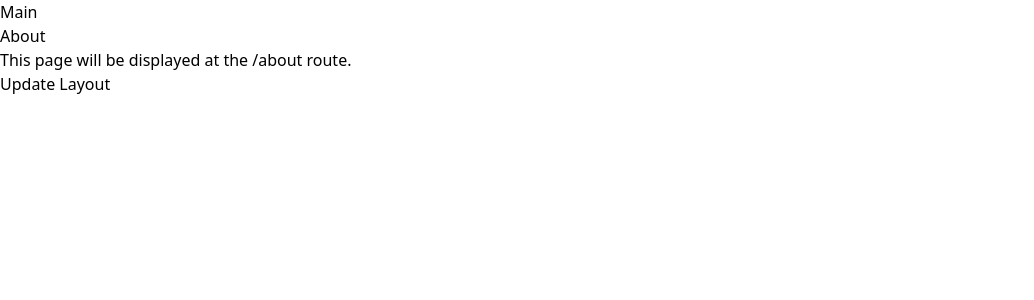
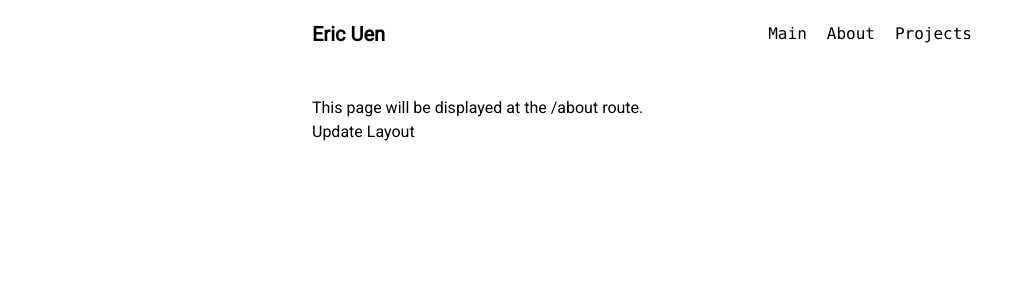
Before and after one commit to trueeric/portfolio2, a Nuxt app: page /about in a window 1280 px wide. Shown: the top 300 px of the page, without its empty margins (0-1034 px from the left). Built offline with nearby package versions, Linux system fonts and the light colour scheme.

Commit message:
021_Data Fetching: Project List - Listing Your GitHub Projects

```diff
--- /dev/null
+++ b/components/menu.vue
@@ -0,0 +1,21 @@
+<template>
+	<nav class="font-mono">
+		<ul class="flex space-x-3">
+			<li>
+				<NuxtLink to="/" class="link">Main</NuxtLink>
+			</li>
+			<li>
+				<NuxtLink to="/about" class="link">About</NuxtLink>
+			</li>
+			<li>
+				<NuxtLink to="/projects" class="link">Projects</NuxtLink>
+			</li>
+		</ul>
+	</nav>
+</template>
+
+<style scoped>
+.link {
+	@apply p-1 hover:bg-gray-100;
+}
+</style>
--- /dev/null
+++ b/components/project-list.vue
@@ -0,0 +1,34 @@
+<template>
+	<div>
+		<p class="mb-10">Take a look at my GitHub Projects!</p>
+	</div>
+	<section v-if="pending">Loading...</section>
+	<section v-else-if="error">Something went wrong... Try again!</section>
+	<section v-else>
+		<ul class="grid grid-cols-1 gap-4">
+			<li
+				v-for="repository in repos"
+				:key="repository.id"
+				class="border border-gray-200 rounded-sm p-4 hover:bg-gray-100 font-mono"
+			>
+				<a :href="repository.html_url" target="_blank">
+					<div class="flex items-center justify-between text-sm">
+						<div class="font-semibold">{{ repository.name }}</div>
+						<div>{{ repository.stargazers_count }} ★</div>
+					</div>
+					<p class="text-sm">{{ repository.description }}</p>
+				</a>
+			</li>
+		</ul>
+	</section>
+</template>
+
+<script setup>
+const { error, pending, data } = await useFetch('https://api.github.com/users/piotr-jura-udemy/repos')
+
+const repos = computed(() =>
+	data.value.filter((repo) => repo.description).sort((a, b) => b.stargazers_count - a.stargazers_count)
+)
+</script>
+
+<style lang="scss" scoped></style>
--- a/layouts/default.vue
+++ b/layouts/default.vue
@@ -1,15 +1,37 @@
 <template>
-	<nav>
-		<ul>
-			<li>
-				<NuxtLink to="/">Main</NuxtLink>
-			</li>
-			<li>
-				<NuxtLink to="/about">About</NuxtLink>
-			</li>
-		</ul>
-	</nav>
-	<div>
-		<slot />
+	<div class="container mx-auto max-w-2xl">
+		<header class="flex justify-between items-center mt-5">
+			<div>
+				<NuxtLink to="/" class="text-xl font-semibold p-2 hover:bg-gray-100">Eric Uen</NuxtLink>
+			</div>
+			<Menu />
+		</header>
+		<main class="p-2 mt-10">
+			<slot />
+		</main>
 	</div>
 </template>
+
+<script setup>
+useHead({
+	titleTemplate: '%s - Eric Uen',
+	link: [
+		{
+			rel: 'preconnect',
+			href: 'https://fonts.googleapis.com',
+		},
+		{
+			rel: 'stylesheet',
+			href: 'https://fonts.googleapis.com/css2?family=Roboto&display=swap',
+			crossorigin: '',
+		},
+	],
+})
+</script>
+
+<style>
+body {
+	font-family: 'Roboto';
+	/* font-family: 'Noto+Sans+TC'; */
+}
+</style>
--- a/pages/about.vue
+++ b/pages/about.vue
@@ -8,14 +8,7 @@
 </template>
 
 <script setup>
-// definePageMeta({
-// 	layout: 'another',
-// })
-// function enableCustomLayout(){
-// 	setPageLayout(layout:'another')
-// }
-
-function enableCustomLayout() {
-	setPageLayout('another')
-}
+useHead({
+	title: 'About',
+})
 </script>
--- a/pages/index.vue
+++ b/pages/index.vue
@@ -4,3 +4,31 @@
 		<AppAlert> This is an auto-imported component </AppAlert>
 	</div>
 </template>
+
+<script setup>
+useSeoMeta({
+	title: 'Main page',
+	description: 'This is a main page.',
+	ogTitle: 'Main page',
+	ogDescription: '[og:description]',
+	ogImage: '[og:image]',
+	ogUrl: '[og:url]',
+	twitterTitle: 'Main page',
+	twitterDescription: 'This is a main page.',
+	twitterImage: '[twitter:image]',
+	twitterCard: 'summary',
+})
+
+useHead({
+	htmlAttrs: {
+		lang: 'en',
+	},
+	link: [
+		{
+			rel: 'icon',
+			type: 'image/png',
+			href: '/favicon.png',
+		},
+	],
+})
+</script>
--- /dev/null
+++ b/pages/projects.vue
@@ -0,0 +1,10 @@
+<template>
+	<div>
+		<h2 class="text-2xl font-semibold mb-10">Projects</h2>
+		<ProjectList />
+	</div>
+</template>
+
+<script setup></script>
+
+<style lang="scss" scoped></style>
```
